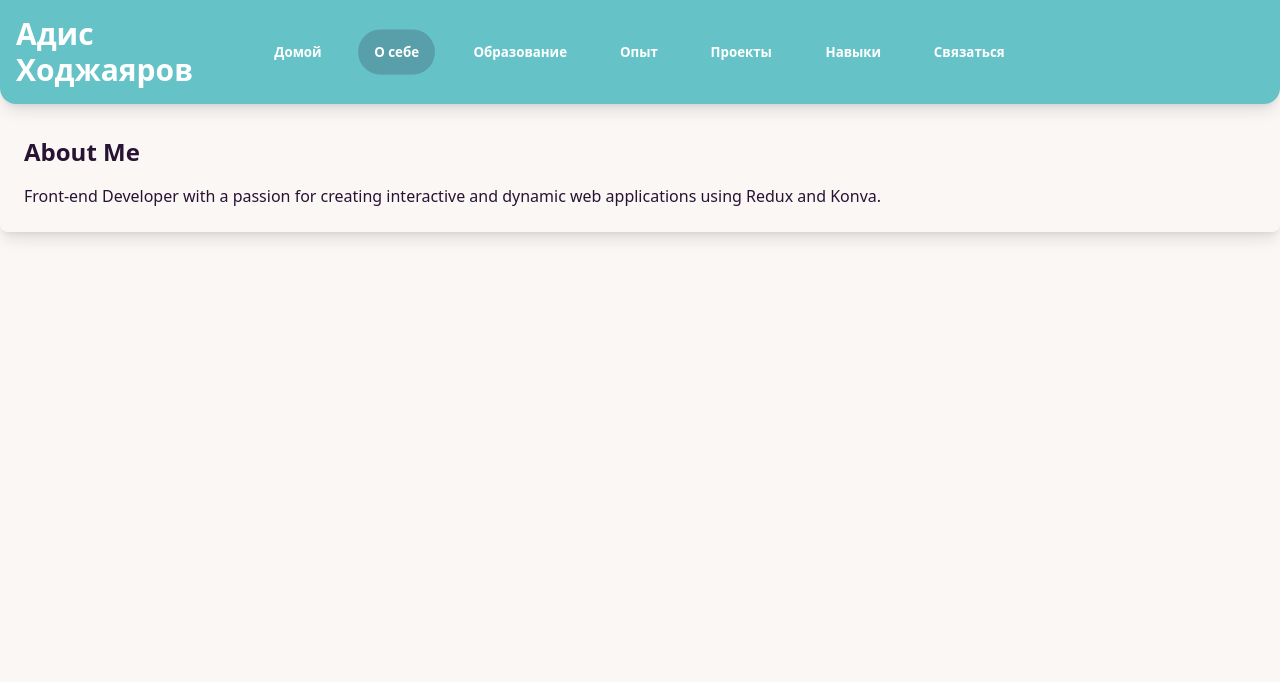
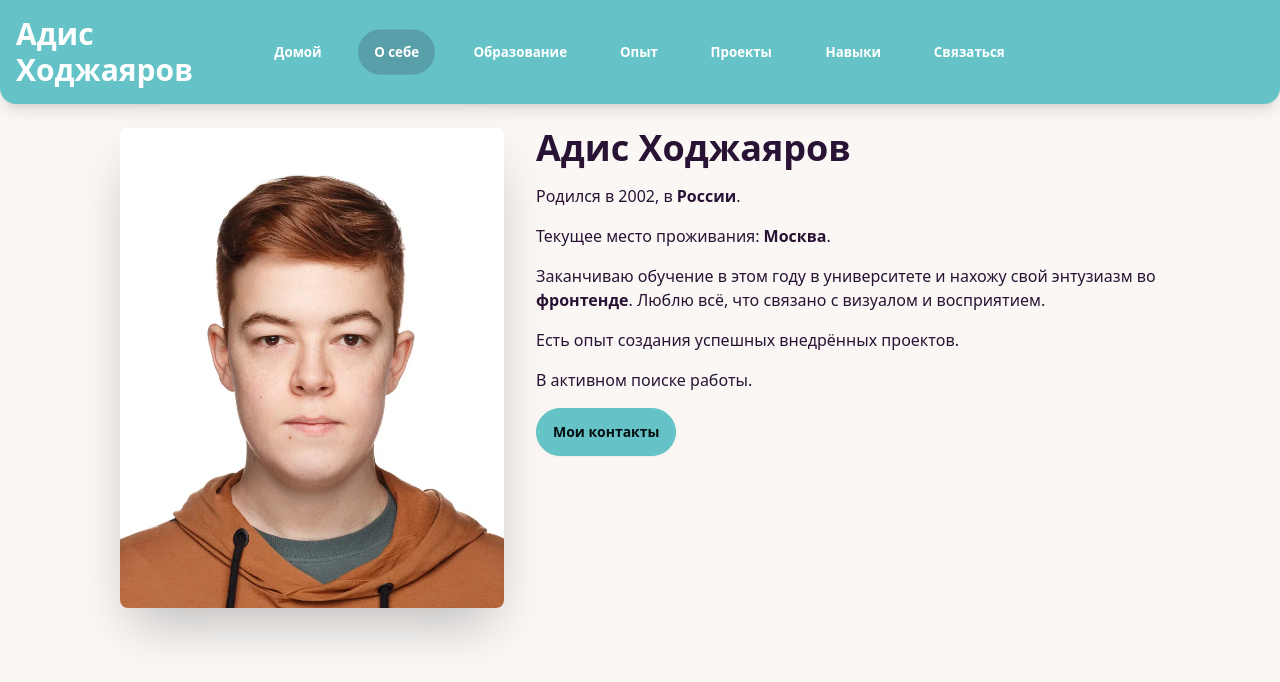
Before and after one commit to KhoDis/KhoDis.github.io, a React (Vite) app: page /about in a window 1280 px wide. Shown: the top 682 px of the page. Built offline with nearby package versions, Linux system fonts and the light colour scheme.

Commit message:
feat: add about me page

```diff
--- a/src/pages/About.tsx
+++ b/src/pages/About.tsx
@@ -1,12 +1,40 @@
+import { NavLink } from "react-router-dom";
+
 function About() {
   return (
     <section className="flex items-center justify-center">
-      <div className="container mx-auto p-6 rounded-lg shadow-lg">
-        <h2 className="text-2xl font-bold mb-4">About Me</h2>
-        <p>
-          Front-end Developer with a passion for creating interactive and
-          dynamic web applications using Redux and Konva.
-        </p>
+      <div className="hero">
+        <div className="hero-content flex-col lg:flex-row items-start gap-8">
+          <img
+            src="/me.png"
+            className="max-w-sm rounded-lg shadow-2xl"
+            alt="avatar"
+          />
+          <div className="space-y-4 lg:w-1/2">
+            <h2 className="text-4xl font-bold mb-4">Адис Ходжаяров</h2>
+            <p>
+              Родился в 2002, в <strong>России</strong>.
+            </p>
+            <p>
+              Текущее место проживания: <strong>Москва</strong>.
+            </p>
+            <p>
+              Заканчиваю обучение в этом году в университете и нахожу свой энтузиазм во <strong>фронтенде</strong>. Люблю всё, что
+              связано с визуалом и восприятием.
+            </p>
+            <p>
+              Есть опыт создания успешных внедрённых проектов.
+            </p>
+            <p>
+              В активном поиске работы.
+            </p>
+            <div className="mt-4">
+              <NavLink to="/contact" className="btn btn-primary">
+                Мои контакты
+              </NavLink>
+            </div>
+          </div>
+        </div>
       </div>
     </section>
   );
```
Also changed, not shown: public/me.png (added).
